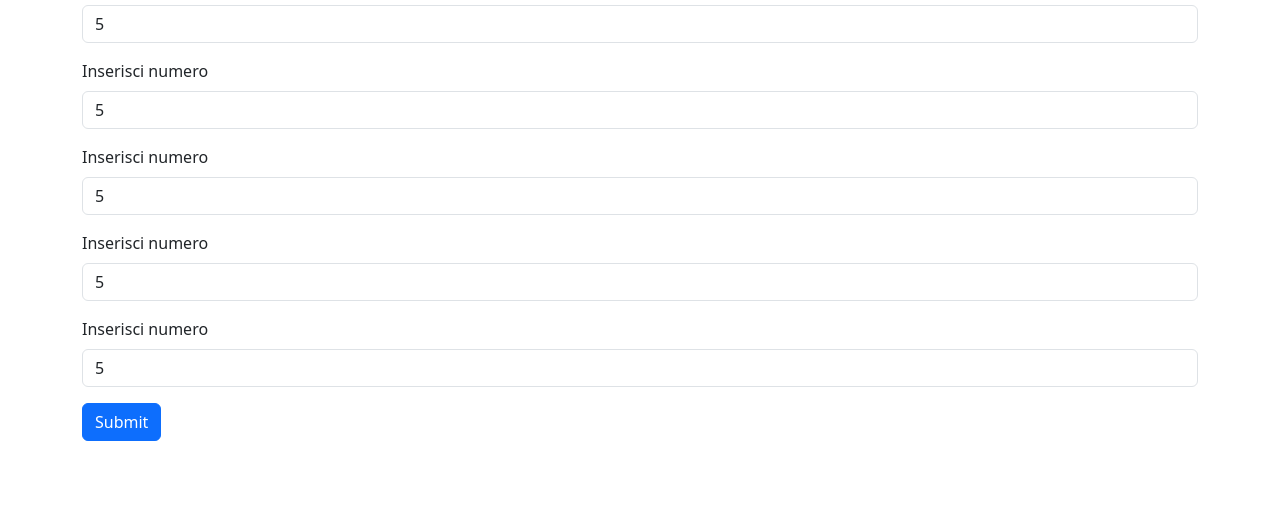
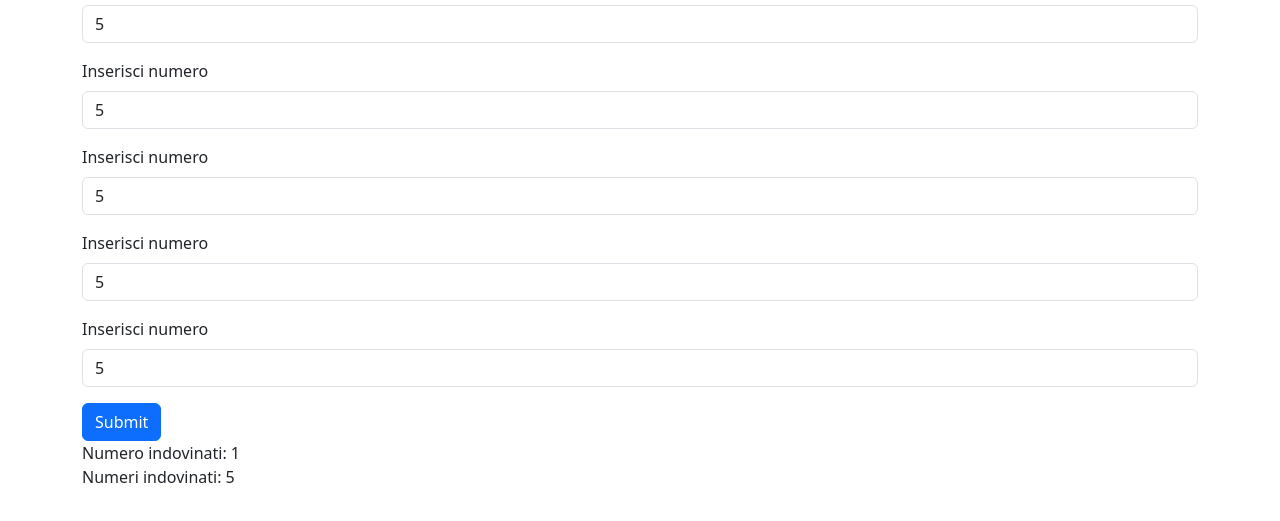
Before and after one commit to massimopallera/js-simon, a plain HTML site: page index.html in a window 1280 px wide. Both pictures are taken after typing "5", "5", "5", "5", "5" into the empty fields and a click on the button "Submit". Shown: the part 73-594 px from the top of the page. Drawn offline with nearby package versions, Linux system fonts and the light colour scheme.

Commit message:
update: excercise done

```diff
--- a/assets/js/main.js
+++ b/assets/js/main.js
@@ -4,6 +4,7 @@ const n = document.getElementById('numbers')
 const formContainer = document.getElementById('formContainer')
 const numbContainer = document.getElementById('numbersContainer')
 
+const printResultsEl = document.getElementById('endGame')
 const timerEl = document.getElementById('timer')
 const formEl = document.getElementById('formInputNumbers')
 //create 5 random numbers
@@ -63,12 +64,14 @@ formEl.addEventListener('submit', function(e) {
   }
 
   const guesses = isEqual(inputs(), randoms)
+  let msg
+  if (guesses.length != 0){
+    msg = `Numero indovinati: ${guesses.length}<br>Numeri indovinati: ${guesses}`
+  } else {
+    msg = 'Non sono stati indovinati numeri'
+  }
+  printResultsEl.innerHTML = msg
 
-  if (guesses.length != 0){
-    console.log(`Numero indovinati: ${guesses.length}\nNumeri indovinati: ${guesses}`);
-  } else {
-    console.log('Non sono stati indovinati numeri');
-  }
 })
 
 
--- a/index.html
+++ b/index.html
@@ -26,9 +26,12 @@
           >
             Submit
           </button>
-
         </form>
 
+
+        <div id="endGame">
+
+        </div>
       </div>
 
       <div id="numbersContainer" class="">
```
Also changed, not shown: 1 other file.
